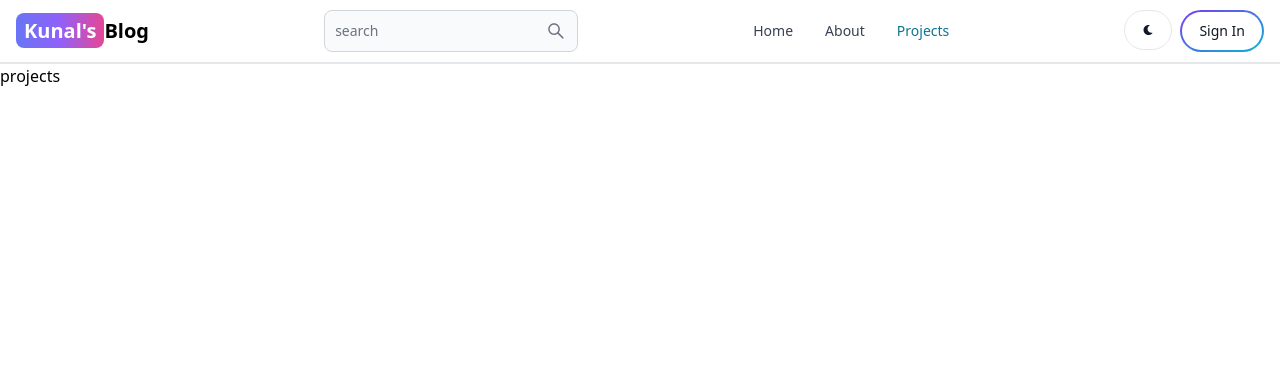
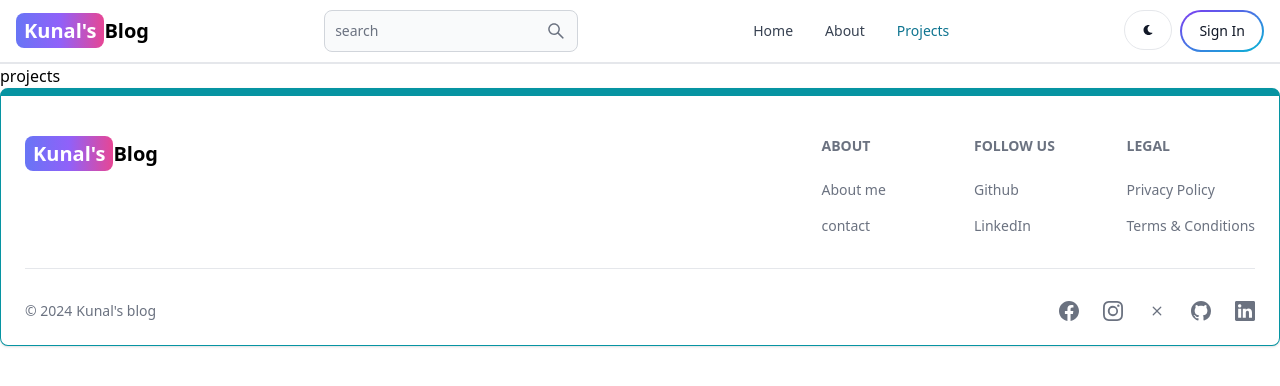
Before and after one commit to kunal-kumar-chaudhary/mern-blog, a React (Vite) app in the folder client/: page /projects in a window 1280 px wide. Shown: the top 386 px of the page. Built offline with nearby package versions, Linux system fonts and the light colour scheme.

Commit message:
create and add the footer component

```diff
--- a/client/src/App.jsx
+++ b/client/src/App.jsx
@@ -6,6 +6,7 @@
 import Dashboard from "./pages/Dashboard"
 import Projects from "./pages/Projects"
 import Header from "./components/Header"
+import Footer from "./components/Footer"
 
 function App() {
 
@@ -21,6 +22,7 @@
     <Route path="/dashboard" element={<Dashboard />} />
     <Route path="/projects" element={<Projects />} />
     </Routes>
+    <Footer />
     </BrowserRouter>
     </>
   )
--- /dev/null
+++ b/client/src/components/Footer.jsx
@@ -0,0 +1,95 @@
+import React from "react";
+import { Footer } from "flowbite-react";
+import { Link } from "react-router-dom";
+import { BsFacebook, BsInstagram, BsX, BsGithub, BsLinkedin } from "react-icons/bs";
+
+const FooterCom = () => {
+  return (
+    <Footer container className="border border-t-8 border-teal-500">
+      <div className="w-full max-w-7xl mx-auto">
+        <div className="grid w-full justify-between sm:flex md:grid-cols-1">
+          <div className="mt-5">
+            <Link
+              to="/"
+              className="self-center whitespace-nowrap text-lg sm:text-xl font-semibold dark:text-white"
+            >
+              <span className="px-2 py-1 bg-gradient-to-r from-indigo-500 via-purple-500 to-pink-500 rounded-lg text-white">
+                Kunal's
+              </span>
+              Blog
+            </Link>
+          </div>
+          <div className="grid grid-cols-2 gap-8 mt-4 sm:grid-cols-3 sm:gap-6">
+            <div>
+              <Footer.Title title="About" />
+              <Footer.LinkGroup col>
+                <Footer.Link
+                  href="https://github.com/kunal-kumar-chaudhary"
+                  target="_blank"
+                  rel="noopener noreferrer"
+                >
+                  About me
+                </Footer.Link>
+                <Footer.Link
+                  href="https://github.com/kunal-kumar-chaudhary"
+                  target="_blank"
+                  rel="noopener noreferrer"
+                >
+                    contact
+                </Footer.Link>
+              </Footer.LinkGroup>
+            </div>
+            <div>
+            <Footer.Title title="Follow us" />
+              <Footer.LinkGroup col>
+                <Footer.Link
+                  href="https://github.com/kunal-kumar-chaudhary"
+                  target="_blank"
+                  rel="noopener noreferrer"
+                >
+                  Github
+                </Footer.Link>
+                <Footer.Link
+                  href="https://github.com/kunal-kumar-chaudhary"
+                  target="_blank"
+                  rel="noopener noreferrer"
+                >
+                    LinkedIn
+                </Footer.Link>
+              </Footer.LinkGroup>
+            </div>
+            <div>
+            <Footer.Title title="Legal" />
+              <Footer.LinkGroup col>
+                <Footer.Link
+                  href="#"
+                >
+                  Privacy Policy
+                </Footer.Link>
+                <Footer.Link
+                  href="#"
+                >
+                    Terms &amp; Conditions
+                </Footer.Link>
+              </Footer.LinkGroup>
+            </div>
+          </div>
+        </div>
+        <Footer.Divider />
+        <div className="w-full sm:flex sm:items-center sm:justify-between">
+            <Footer.Copyright href="#" by="Kunal's blog" year={new Date().getFullYear()}/>
+
+        <div className="flex gap-6 sm:mt-0 mt-4 sm:justify-center">
+            <Footer.Icon href="#" icon={BsFacebook}/>
+            <Footer.Icon href="#" icon={BsInstagram}/>
+            <Footer.Icon href="#" icon={BsX}/>
+            <Footer.Icon href="https://github.com/kunal-kumar-chaudhary" icon={BsGithub}/>
+            <Footer.Icon href="#" icon={BsLinkedin}/>
+        </div>
+        </div>
+      </div>
+    </Footer>
+  );
+};
+
+export default FooterCom;
```
